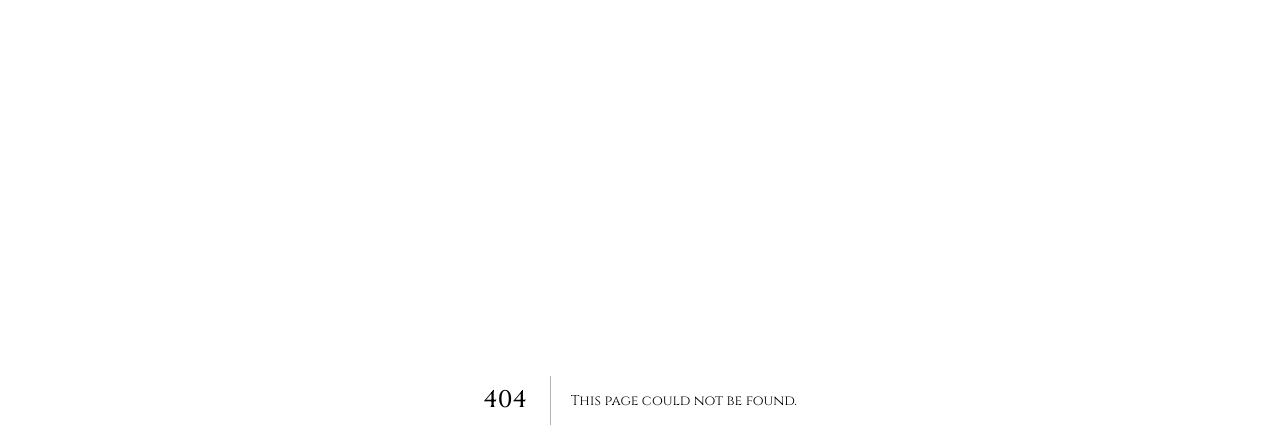
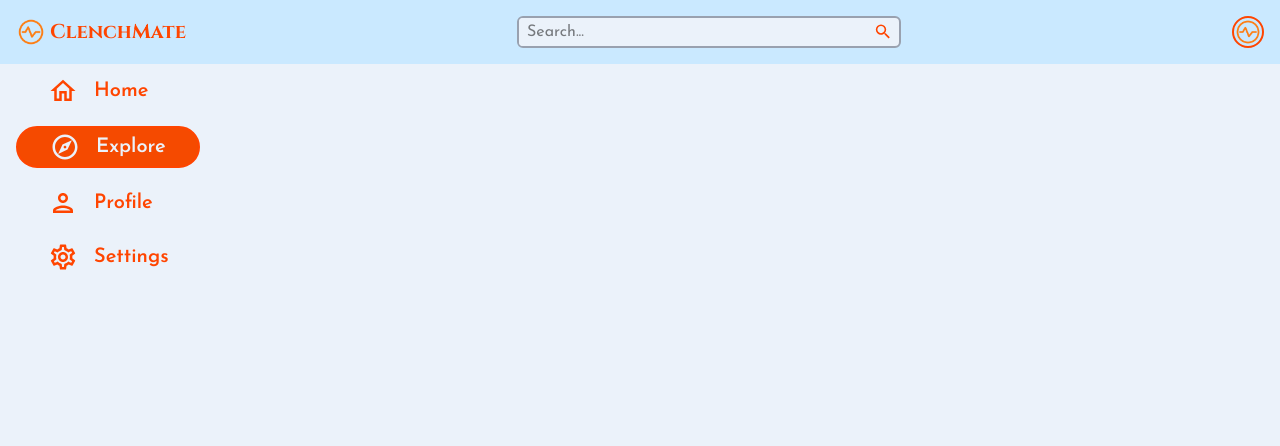
Before and after one commit to IM-Suryakant-Kumar/clench-mate, a Next.js app: page /explore in a window 1280 px wide. Before the commit this address had no page. Shown: the top 446 px of the page. Built offline with nearby package versions, Linux system fonts and the light colour scheme.

Commit message:
Added Sidebar

```diff
--- a/package.json
+++ b/package.json
@@ -26,6 +26,7 @@
     "next": "^15.2.3",
     "react": "^19.0.0",
     "react-dom": "^19.0.0",
+    "react-icons": "^5.5.0",
     "zod": "^3.24.2"
   },
   "devDependencies": {
--- /dev/null
+++ b/src/app/(main)/explore/page.tsx
@@ -0,0 +1,5 @@
+export default function Explore() {
+  return (
+    <div>Explore</div>
+  )
+}
--- a/src/app/(main)/layout.tsx
+++ b/src/app/(main)/layout.tsx
@@ -1,4 +1,5 @@
 import Header from "@/components/Header";
+import Footer from "@/components/Sidebar";
 
 export default function MainLayout({
   children,
@@ -9,6 +10,7 @@ export default function MainLayout({
     <main>
       <Header />
       {children}
+      <Footer />
     </main>
   );
 }
--- /dev/null
+++ b/src/app/(main)/profile/page.tsx
@@ -0,0 +1,5 @@
+export default function Profile() {
+  return (
+    <div>Profile</div>
+  )
+}
--- /dev/null
+++ b/src/app/(main)/settings/page.tsx
@@ -0,0 +1,3 @@
+export default function Settings() {
+  return <div>Settings</div>;
+}
--- a/src/app/layout.tsx
+++ b/src/app/layout.tsx
@@ -5,7 +5,7 @@ import { Josefin_Sans, Cinzel } from "next/font/google";
 
 export const metadata: Metadata = {
   title: "Clench Mate",
-  description: "A full stack social media app where you can explore people and communities.And share your thoughts.",
+  description: "A full stack social media app where you can explore people and communities. And share your thoughts.",
   icons: [{ rel: "icon", url: "/favicon.ico" }],
 };
 
--- a/src/components/Header.tsx
+++ b/src/components/Header.tsx
@@ -1,5 +1,6 @@
 import Image from "next/image";
 import Link from "next/link";
+import { MdSearch } from "react-icons/md";
 
 export default function Header() {
   return (
@@ -11,12 +12,13 @@ export default function Header() {
       <div className="border-logo h-8 w-8 rounded-full border-2 md:order-3">
         <Image src="/logo.png" alt="User Avatar" width={32} height={32} />
       </div>
-      <div className="h-8 w-full overflow-hidden rounded-md border-2 border-gray-400 md:max-w-sm">
+      <div className="bg-primary flex h-8 w-full items-center justify-between overflow-hidden rounded-md border-2 border-gray-400 md:max-w-sm">
         <input
           type="search"
-          className="bg-primary h-full w-full px-2 outline-none"
+          className="bg-primary h-full w-[calc(100%-2rem)] px-2 outline-none"
           placeholder="Search..."
         />
+        <MdSearch className="w-8 " size="1.2em" fill="orangered" />
       </div>
     </header>
   );
--- /dev/null
+++ b/src/components/Sidebar.tsx
@@ -0,0 +1,36 @@
+"use client";
+
+import Link from "next/link";
+import { usePathname } from "next/navigation";
+import {
+  MdOutlineExplore,
+  MdOutlineHome,
+  MdOutlinePerson,
+  MdOutlineSettings,
+} from "react-icons/md";
+
+export default function Sidebar() {
+  const pathname = usePathname();
+  console.log(pathname);
+  const sidebarLinks = [
+    { name: "Home", href: "/home", icon: MdOutlineHome },
+    { name: "Explore", href: "/explore", icon: MdOutlineExplore },
+    { name: "Profile", href: "/profile", icon: MdOutlinePerson },
+    { name: "Settings", href: "/settings", icon: MdOutlineSettings },
+  ];
+
+  return (
+    <aside className="bg-secondary text-logo fixed bottom-0 left-0 flex h-16 w-full items-center justify-between px-4 md:top-16 md:h-[calc(100%-4.3125rem)] md:w-40 md:flex-col md:items-start md:justify-start md:gap-4 md:bg-transparent md:pt-2">
+      {sidebarLinks.map((link) => (
+        <Link
+          key={link.name}
+          href={link.href}
+          className={`flex items-center justify-start gap-4 rounded-full text-xl font-semibold md:px-8 md:py-1 ${pathname === link.href ? "border-logo md:text-primary border-2 md:bg-orange-600" : "border-0 md:bg-transparent"} `}
+        >
+          <link.icon size="1.5em" />
+          <span className="hidden md:block">{link.name}</span>
+        </Link>
+      ))}
+    </aside>
+  );
+}
```
Also changed, not shown: 1 other file (tests, documents, lock files or other folders).
